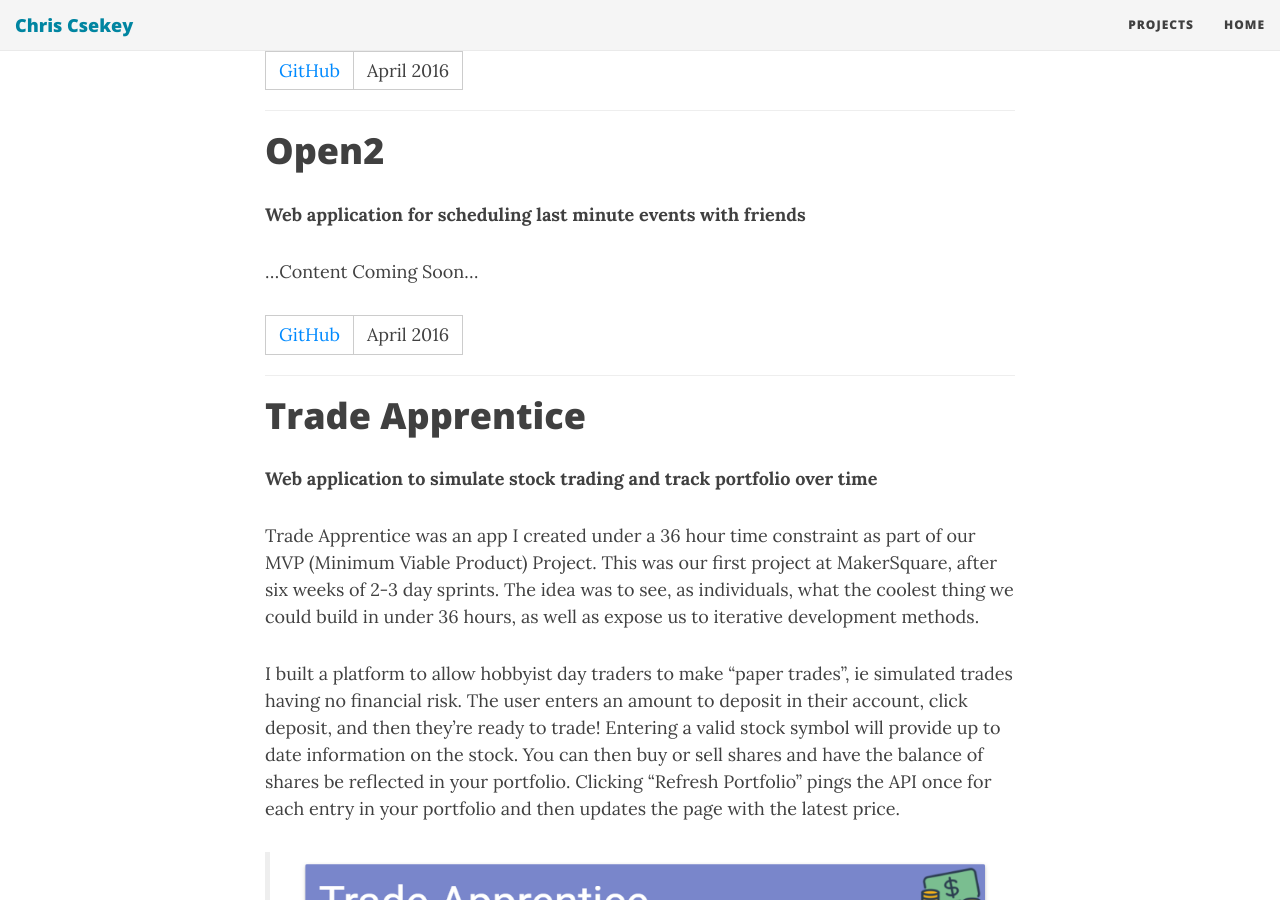
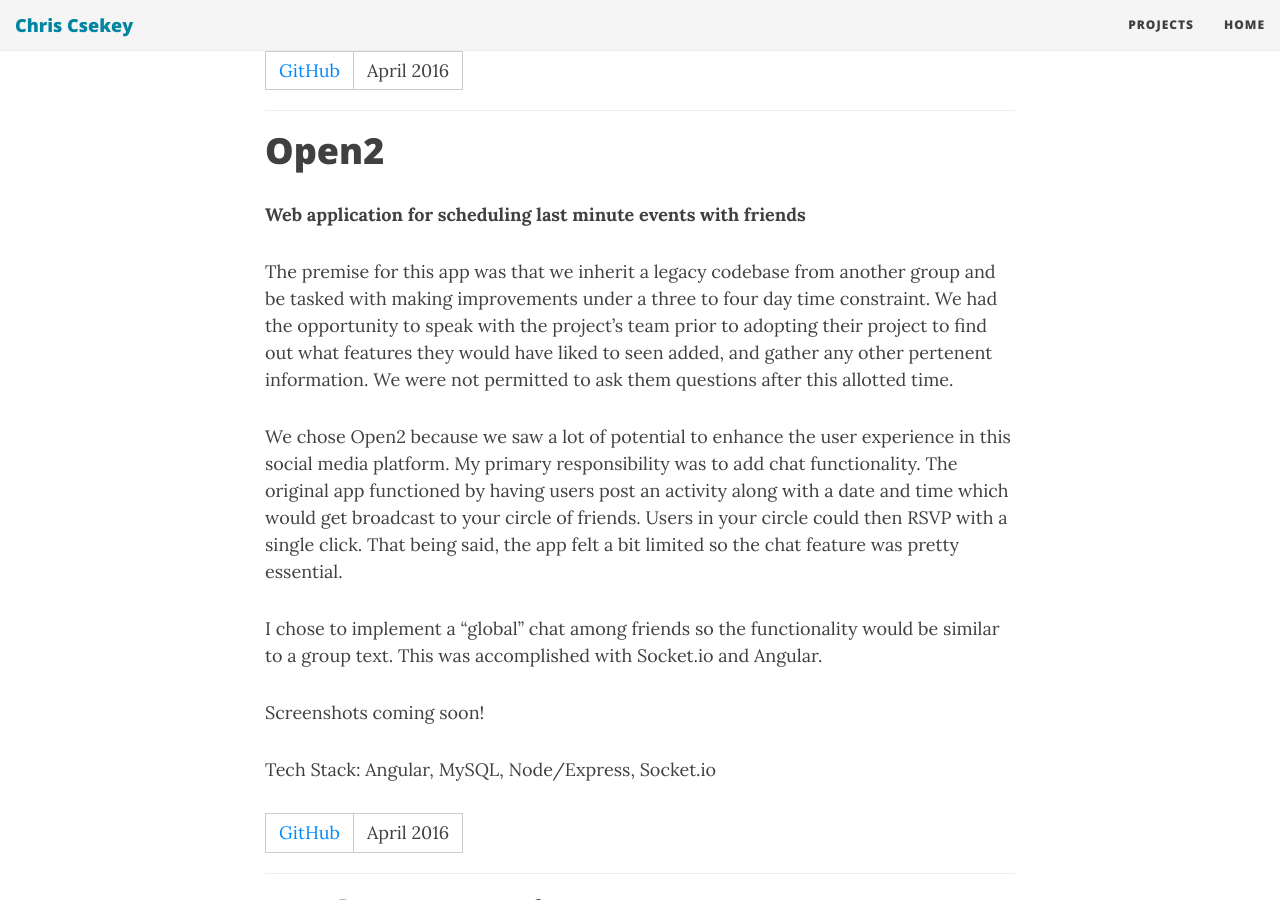
Before and after one commit to cse25/cse25.github.io, a Jekyll site: the page built from projects.md, in a window 1280 px wide and 900 px high, scrolled down 3249 px. Built offline with Jekyll 4.4.1, drawn with Linux system fonts in a browser that asks for light colours; nearby versions of some CDN libraries.

Commit message:
add open2 description

```diff
--- a/projects.md
+++ b/projects.md
@@ -53,7 +53,15 @@ Tech Stack: Angular, Ionic, MySQL, AWS, S3
 
 **Web application for scheduling last minute events with friends**
 
-...Content Coming Soon...
+The premise for this app was that we inherit a legacy codebase from another group and be tasked with making improvements under a three to four day time constraint.  We had the opportunity to speak with the project's team prior to adopting their project to find out what features they would have liked to seen added, and gather any other pertenent information.  We were not permitted to ask them questions after this allotted time.
+
+We chose Open2 because we saw a lot of potential to enhance the user experience in this social media platform.  My primary responsibility was to add chat functionality.  The original app functioned by having users post an activity along with a date and time which would get broadcast to your circle of friends.  Users in your circle could then RSVP with a single click.  That being said, the app felt a bit limited so the chat feature was pretty essential.
+
+I chose to implement a "global" chat among friends so the functionality would be similar to a group text.  This was accomplished with Socket.io and Angular.
+
+Screenshots coming soon!
+
+Tech Stack: Angular, MySQL, Node/Express, Socket.io
 
 [GitHub](https://github.com/MKS-PostgreSQL/open2) | April 2016
 
```
